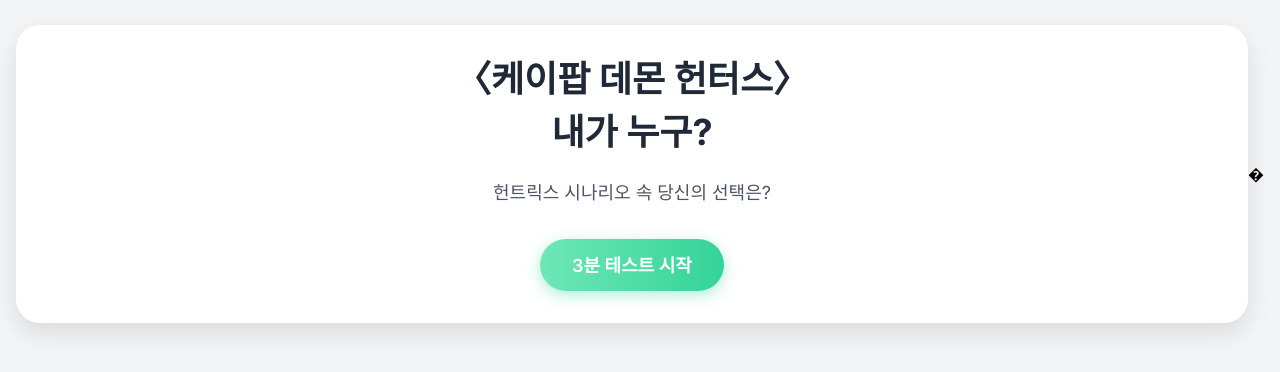
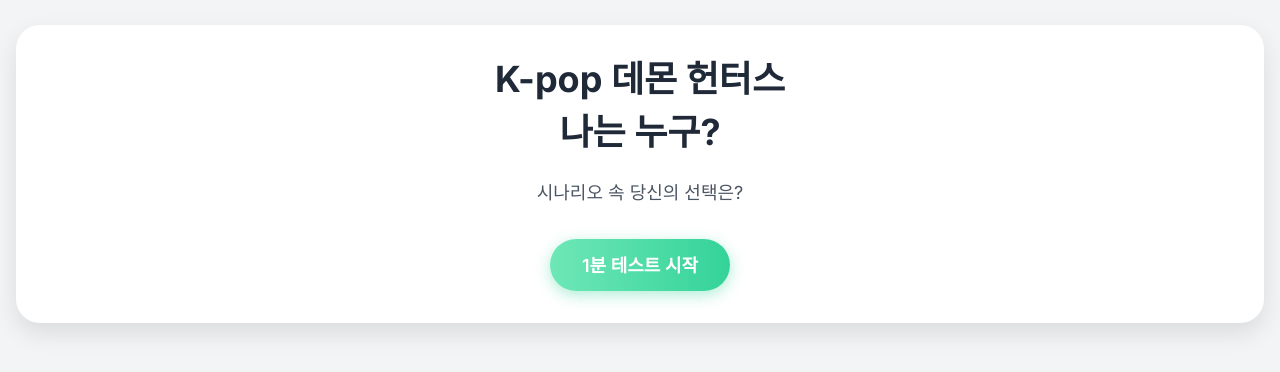
Before and after one commit to nationa-suyeon/kpop-demon-hunters-mbti-test, a plain HTML site: page index.html in a window 1280 px wide. Shown: the part 226-598 px from the top of the page. Drawn offline with nearby package versions, Linux system fonts and the light colour scheme.

Commit message:
Update index.html

```diff
--- a/index.html
+++ b/index.html
@@ -164,11 +164,11 @@
         <!-- 랜딩 페이지 -->
         <div id="landing-page" class="flex flex-col items-center justify-center">
             <h1 class="text-4xl font-extrabold text-gray-800 mb-6 leading-tight">
-                <span class="block">〈케이팝 데몬 헌터스〉</span>
-                <span class="block mt-2">내가 누구?</span>
+                <span class="block">K-pop 데몬 헌터스</span>
+                <span class="block mt-2">나는 누구?</span>
             </h1>
-            <p class="text-lg text-gray-600 mb-8">헌트릭스 시나리오 속 당신의 선택은?</p>
-            <button id="start-test-btn" class="btn">3분 테스트 시작</button>
+            <p class="text-lg text-gray-600 mb-8">시나리오 속 당신의 선택은?</p>
+            <button id="start-test-btn" class="btn">1분 테스트 시작</button>
         </div>
 
         <!-- 질문 페이지 -->
@@ -293,7 +293,7 @@
             "INTJ": { name: "귀마 (악마왕)", keywords: "전략·야망·통제", icon: "😈", description: "치밀한 전략과 거대한 야망으로 모든 것을 통제하려는 당신은, 악마왕 귀마처럼 강력한 카리스마를 지녔습니다.", videoUrl: "https://placehold.co/150x150/000000/FFFFFF/mp4?text=Guima" },
             "ESFJ": { name: "매니저 ‘보비’", keywords: "조정·조직·케어", icon: "🤝", description: "뛰어난 조정 능력과 체계적인 조직력으로 모두를 케어하는 당신은, 매니저 '보비'처럼 팀의 든든한 버팀목이 됩니다.", videoUrl: "https://placehold.co/150x150/F97316/FFFFFF/mp4?text=Bobby" },
             "ENFJ": { name: "실린 (전설 헌터)", keywords: "멘토링·영향력·통찰", icon: "🌟", description: "타인을 멘토링하고 긍정적인 영향력을 행사하며 통찰력 있는 당신은, 전설 헌터 실린처럼 주변에 영감을 줍니다.", videoUrl: "https://placehold.co/150x150/8B5CF6/FFFFFF/mp4?text=Celine" },
-            "ESTJ": { name: "‘소다팝’ 팬 아줌마", keywords: "열정·리더·규칙", icon: "�", description: "넘치는 열정과 타고난 리더십, 그리고 명확한 규칙을 중시하는 당신은, '소다팝' 팬 아줌마처럼 강한 추진력을 가졌어요.", videoUrl: "https://placehold.co/150x150/DC2626/FFFFFF/mp4?text=SodaPop+Fan" },
+            "ESTJ": { name: "‘소다팝’ 팬 아줌마", keywords: "열정·리더·규칙", icon: "🎤", description: "넘치는 열정과 타고난 리더십, 그리고 명확한 규칙을 중시하는 당신은, '소다팝' 팬 아줌마처럼 강한 추진력을 가졌어요.", videoUrl: "https://placehold.co/150x150/DC2626/FFFFFF/mp4?text=SodaPop+Fan" },
             "ISTJ": { name: "다크 지누", keywords: "책임·규율·내성", icon: "🔒", description: "강한 책임감과 엄격한 규율을 지키며 내성적인 당신은, 다크 지누처럼 묵묵히 자신의 길을 가는 믿음직한 존재입니다.", videoUrl: "https://placehold.co/150x150/4B5563/FFFFFF/mp4?text=Dark+Jinu" },
         };
 
@@ -505,4 +505,3 @@
     </script>
 </body>
 </html>
-�
```
